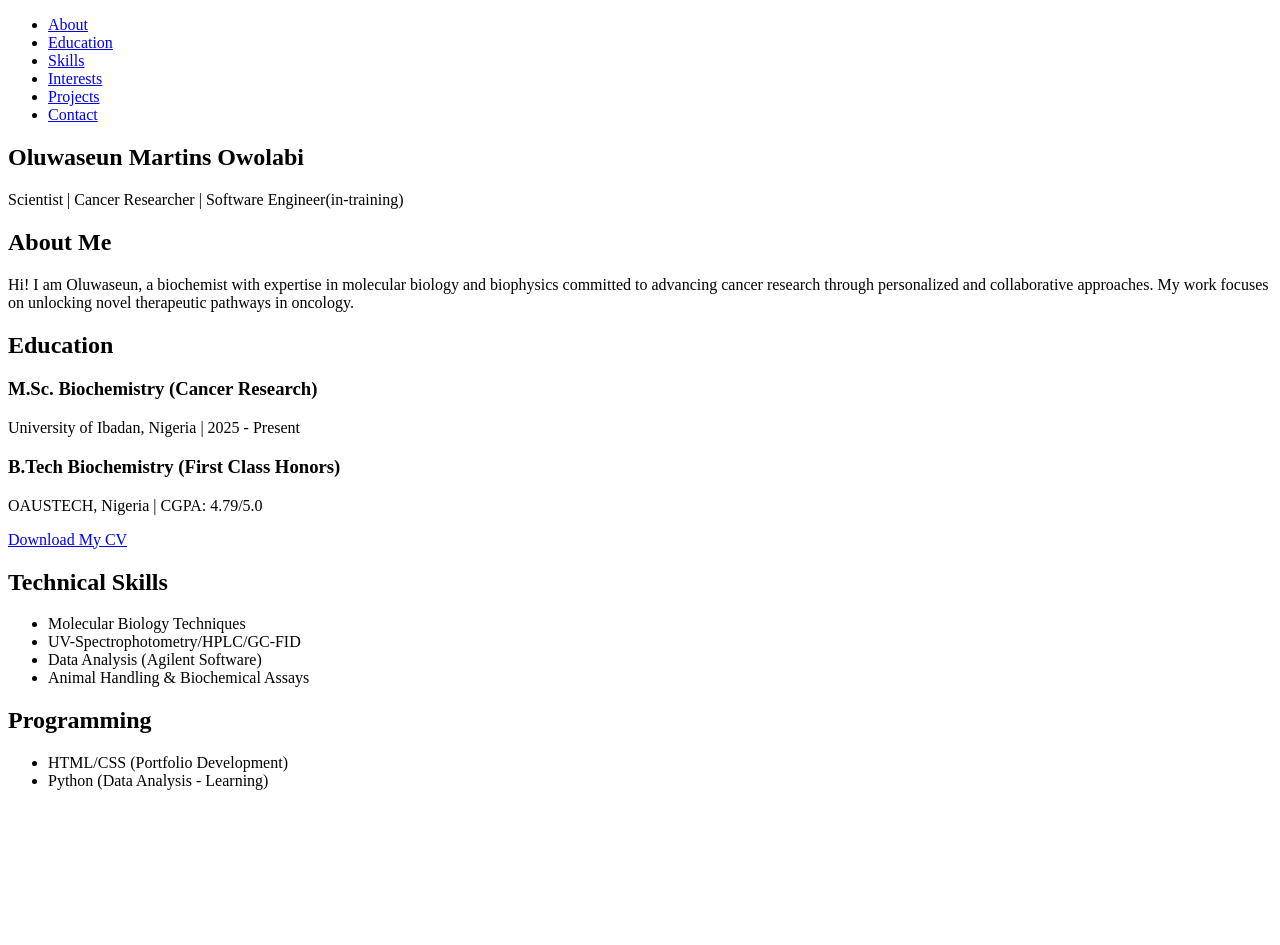
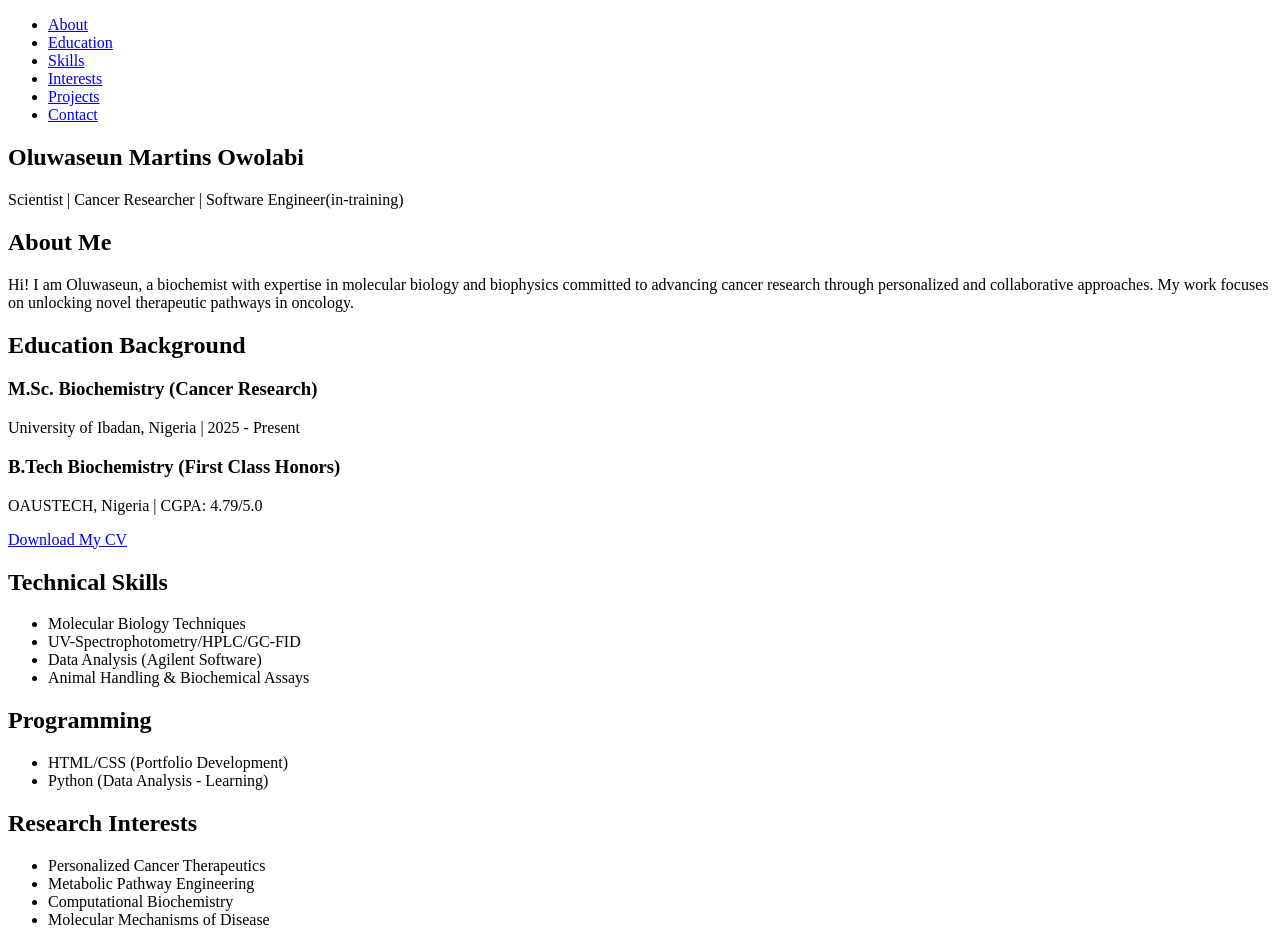
Before and after one commit to Mosmit/Mosmit.github.io, a plain HTML site: page index.html in a window 1280 px wide. Before the commit the page ends 806 px from the top, so only its background shows below. Drawn offline with Linux system fonts and the light colour scheme.

Commit message:
interest-section

```diff
--- a/index.html
+++ b/index.html
@@ -37,7 +37,7 @@
         <!-- This section contains my educational qualifications and grade -->
         <section id="education">
             <div class="container">
-                <h2>Education</h2>
+                <h2>Education Background</h2>
                 <div class="edu-item">
                     <h3>M.Sc. Biochemistry (Cancer Research)</h3>
                     <p>University of Ibadan, Nigeria | 2025 - Present</p>
@@ -67,5 +67,17 @@
                 </ul>
             </div>
         </section>
+        <!-- Interests Section -->
+        <section id="interests">
+            <div class="container">
+                <h2>Research Interests</h2>
+                <ul>
+                    <li>Personalized Cancer Therapeutics</li>
+                    <li>Metabolic Pathway Engineering</li>
+                    <li>Computational Biochemistry</li>
+                    <li>Molecular Mechanisms of Disease</li>
+                </ul>
+            </div>
+        </section>
     </body>
 </html>
```
